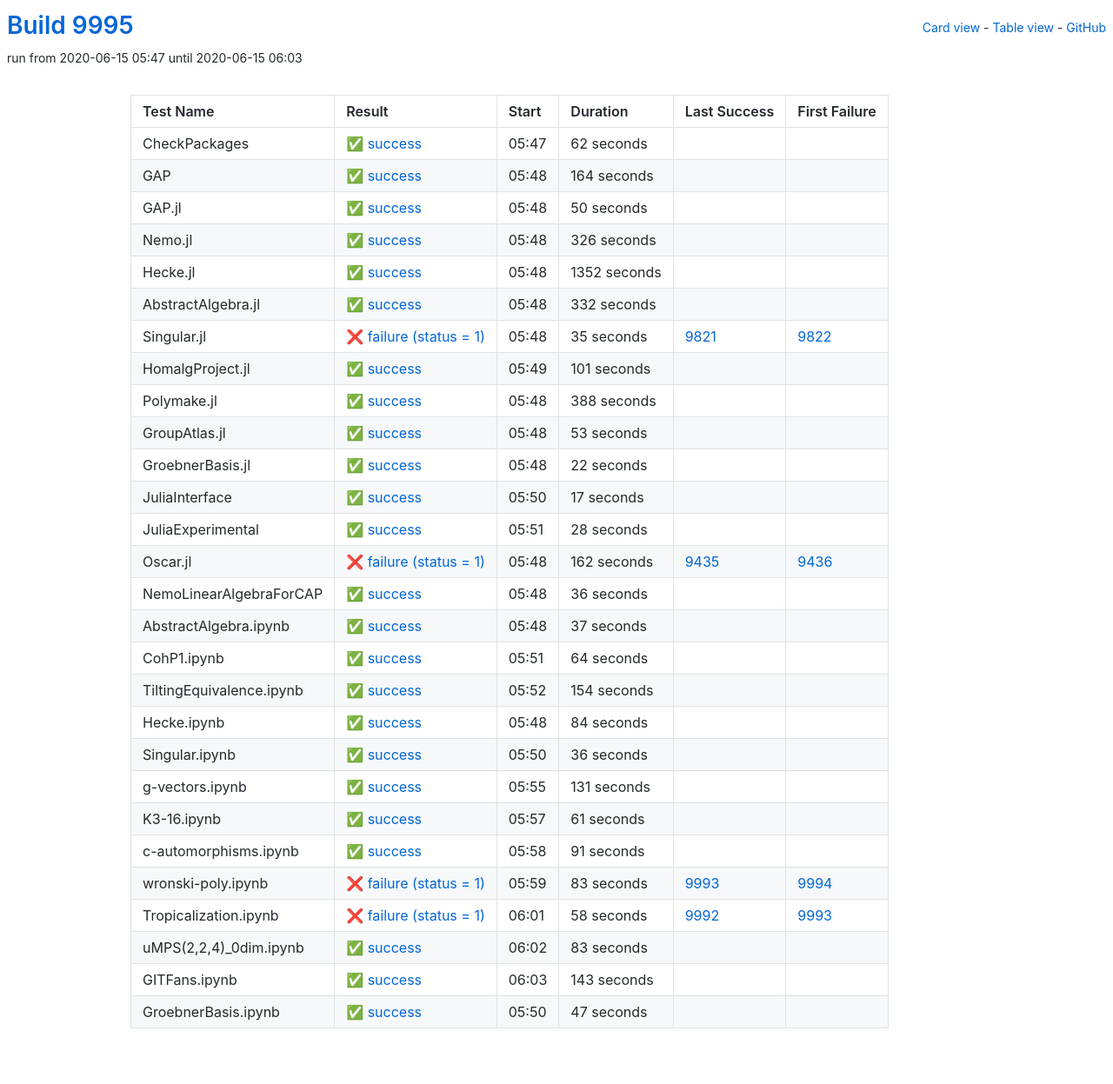
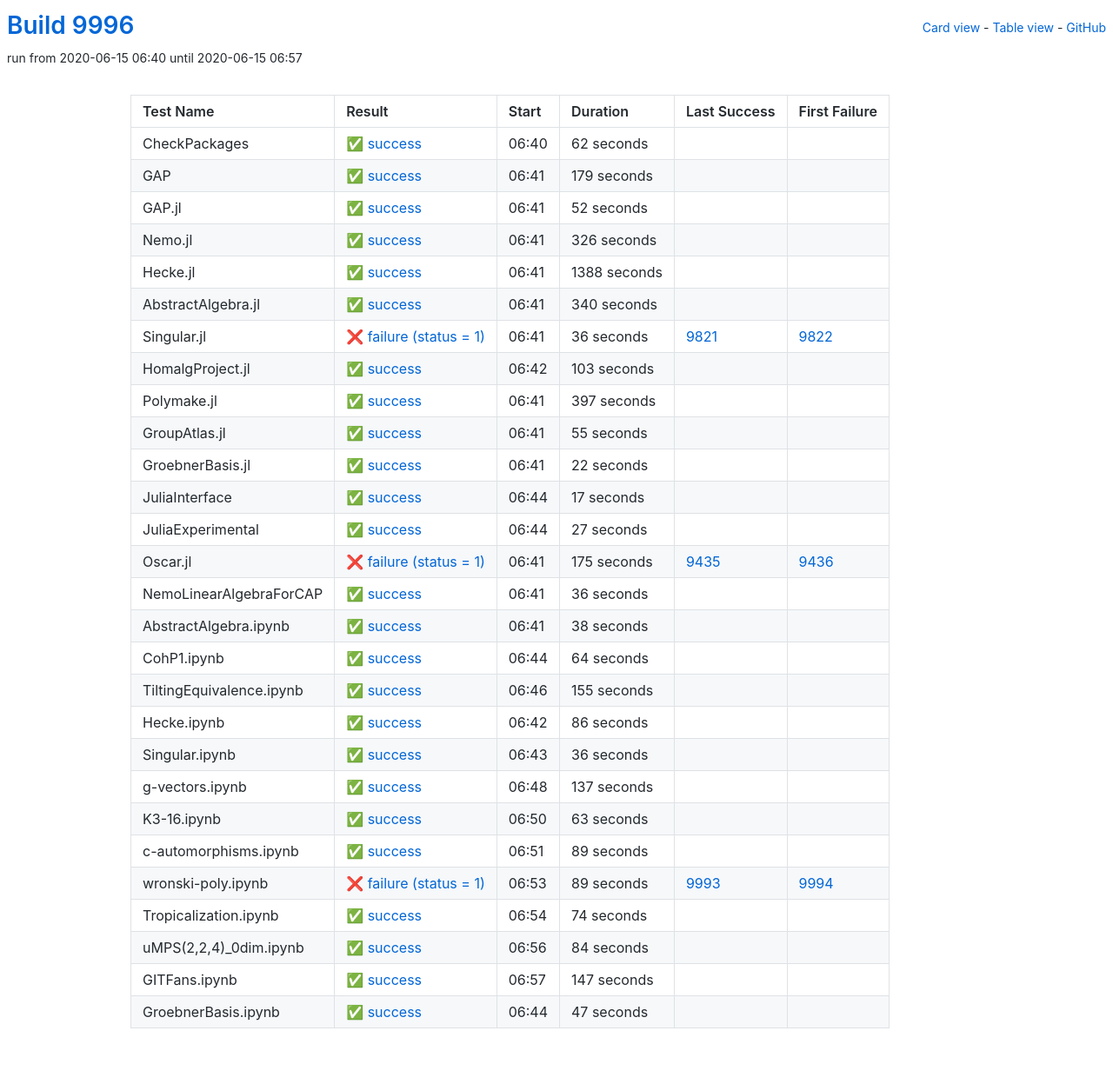
Before and after one commit to oscar-system/oscar-ci-status, a Jekyll site: the page built from table.html, in a window 1280 px wide. Shown: the whole page at 87% size. Built offline with Jekyll 4.4.1, drawn with Linux system fonts in a browser that asks for light colours.

Commit message:
Build #9996

```diff
--- a/_data/ci.yml
+++ b/_data/ci.yml
@@ -1,6 +1,6 @@
 ---
-build: 9995
-build_url: https://oscarci.mathematik.uni-kl.de/job/oscar/9995/
+build: 9996
+build_url: https://oscarci.mathematik.uni-kl.de/job/oscar/9996/
 job: oscar
 organization: oscar-system
 repo: oscar-ci-status
@@ -8,8 +8,8 @@ repourl: https://github.com/oscar-system/oscar-ci-status
 tests:
 - name: CheckPackages
   id: checkpackages
-  log: https://oscarci.mathematik.uni-kl.de/job/oscar/9995/artifact/logs/build-9995/CheckPackages.log
-  start: 2020-06-15 05:47
+  log: https://oscarci.mathematik.uni-kl.de/job/oscar/9996/artifact/logs/build-9996/CheckPackages.log
+  start: 2020-06-15 06:40
   success: true
   exitcode: 0
   status: success
@@ -20,32 +20,32 @@ tests:
   first_failure_url:
 - name: GAP
   id: gap
-  log: https://oscarci.mathematik.uni-kl.de/job/oscar/9995/artifact/logs/build-9995/GAP.log
-  start: 2020-06-15 05:48
+  log: https://oscarci.mathematik.uni-kl.de/job/oscar/9996/artifact/logs/build-9996/GAP.log
+  start: 2020-06-15 06:41
   success: true
   exitcode: 0
   status: success
-  duration: 164
+  duration: 179
   last_success: false
   last_success_url:
   first_failure: false
   first_failure_url:
 - name: GAP.jl
   id: gap-jl
-  log: https://oscarci.mathematik.uni-kl.de/job/oscar/9995/artifact/logs/build-9995/GAP.jl.log
-  start: 2020-06-15 05:48
+  log: https://oscarci.mathematik.uni-kl.de/job/oscar/9996/artifact/logs/build-9996/GAP.jl.log
+  start: 2020-06-15 06:41
   success: true
   exitcode: 0
   status: success
-  duration: 50
+  duration: 52
   last_success: false
   last_success_url:
   first_failure: false
   first_failure_url:
 - name: Nemo.jl
   id: nemo-jl
-  log: https://oscarci.mathematik.uni-kl.de/job/oscar/9995/artifact/logs/build-9995/Nemo.jl.log
-  start: 2020-06-15 05:48
+  log: https://oscarci.mathematik.uni-kl.de/job/oscar/9996/artifact/logs/build-9996/Nemo.jl.log
+  start: 2020-06-15 06:41
   success: true
   exitcode: 0
   status: success
@@ -56,80 +56,80 @@ tests:
   first_failure_url:
 - name: Hecke.jl
   id: hecke-jl
-  log: https://oscarci.mathematik.uni-kl.de/job/oscar/9995/artifact/logs/build-9995/Hecke.jl.log
-  start: 2020-06-15 05:48
+  log: https://oscarci.mathematik.uni-kl.de/job/oscar/9996/artifact/logs/build-9996/Hecke.jl.log
+  start: 2020-06-15 06:41
   success: true
   exitcode: 0
   status: success
-  duration: 1352
+  duration: 1388
   last_success: false
   last_success_url:
   first_failure: false
   first_failure_url:
 - name: AbstractAlgebra.jl
   id: abstractalgebra-jl
-  log: https://oscarci.mathematik.uni-kl.de/job/oscar/9995/artifact/logs/build-9995/AbstractAlgebra.jl.log
-  start: 2020-06-15 05:48
+  log: https://oscarci.mathematik.uni-kl.de/job/oscar/9996/artifact/logs/build-9996/AbstractAlgebra.jl.log
+  start: 2020-06-15 06:41
   success: true
   exitcode: 0
   status: success
-  duration: 332
+  duration: 340
   last_success: false
   last_success_url:
   first_failure: false
   first_failure_url:
 - name: Singular.jl
   id: singular-jl
-  log: https://oscarci.mathematik.uni-kl.de/job/oscar/9995/artifact/logs/build-9995/Singular.jl.log
-  start: 2020-06-15 05:48
+  log: https://oscarci.mathematik.uni-kl.de/job/oscar/9996/artifact/logs/build-9996/Singular.jl.log
+  start: 2020-06-15 06:41
   success: false
   exitcode: 1
   status: failure
-  duration: 35
+  duration: 36
   last_success: 9821
   last_success_url: https://oscarci.mathematik.uni-kl.de/job/oscar/9821/
   first_failure: 9822
   first_failure_url: https://oscarci.mathematik.uni-kl.de/job/oscar/9822/
 - name: HomalgProject.jl
   id: homalgproject-jl
-  log: https://oscarci.mathematik.uni-kl.de/job/oscar/9995/artifact/logs/build-9995/HomalgProject.jl.log
-  start: 2020-06-15 05:49
+  log: https://oscarci.mathematik.uni-kl.de/job/oscar/9996/artifact/logs/build-9996/HomalgProject.jl.log
+  start: 2020-06-15 06:42
   success: true
   exitcode: 0
   status: success
-  duration: 101
+  duration: 103
   last_success: false
   last_success_url:
   first_failure: false
   first_failure_url:
 - name: Polymake.jl
   id: polymake-jl
-  log: https://oscarci.mathematik.uni-kl.de/job/oscar/9995/artifact/logs/build-9995/Polymake.jl.log
-  start: 2020-06-15 05:48
+  log: https://oscarci.mathematik.uni-kl.de/job/oscar/9996/artifact/logs/build-9996/Polymake.jl.log
+  start: 2020-06-15 06:41
   success: true
   exitcode: 0
   status: success
-  duration: 388
+  duration: 397
   last_success: false
   last_success_url:
   first_failure: false
   first_failure_url:
 - name: GroupAtlas.jl
   id: groupatlas-jl
-  log: https://oscarci.mathematik.uni-kl.de/job/oscar/9995/artifact/logs/build-9995/GroupAtlas.jl.log
-  start: 2020-06-15 05:48
+  log: https://oscarci.mathematik.uni-kl.de/job/oscar/9996/artifact/logs/build-9996/GroupAtlas.jl.log
+  start: 2020-06-15 06:41
   success: true
   exitcode: 0
   status: success
-  duration: 53
+  duration: 55
   last_success: false
   last_success_url:
   first_failure: false
   first_failure_url:
 - name: GroebnerBasis.jl
   id: groebnerbasis-jl
-  log: https://oscarci.mathematik.uni-kl.de/job/oscar/9995/artifact/logs/build-9995/GroebnerBasis.jl.log
-  start: 2020-06-15 05:48
+  log: https://oscarci.mathematik.uni-kl.de/job/oscar/9996/artifact/logs/build-9996/GroebnerBasis.jl.log
+  start: 2020-06-15 06:41
   success: true
   exitcode: 0
   status: success
@@ -140,8 +140,8 @@ tests:
   first_failure_url:
 - name: JuliaInterface
   id: juliainterface
-  log: https://oscarci.mathematik.uni-kl.de/job/oscar/9995/artifact/logs/build-9995/JuliaInterface.log
-  start: 2020-06-15 05:50
+  log: https://oscarci.mathematik.uni-kl.de/job/oscar/9996/artifact/logs/build-9996/JuliaInterface.log
+  start: 2020-06-15 06:44
   success: true
   exitcode: 0
   status: success
@@ -152,32 +152,32 @@ tests:
   first_failure_url:
 - name: JuliaExperimental
   id: juliaexperimental
-  log: https://oscarci.mathematik.uni-kl.de/job/oscar/9995/artifact/logs/build-9995/JuliaExperimental.log
-  start: 2020-06-15 05:51
+  log: https://oscarci.mathematik.uni-kl.de/job/oscar/9996/artifact/logs/build-9996/JuliaExperimental.log
+  start: 2020-06-15 06:44
   success: true
   exitcode: 0
   status: success
-  duration: 28
+  duration: 27
   last_success: false
   last_success_url:
   first_failure: false
   first_failure_url:
 - name: Oscar.jl
   id: oscar-jl
-  log: https://oscarci.mathematik.uni-kl.de/job/oscar/9995/artifact/logs/build-9995/Oscar.jl.log
-  start: 2020-06-15 05:48
+  log: https://oscarci.mathematik.uni-kl.de/job/oscar/9996/artifact/logs/build-9996/Oscar.jl.log
+  start: 2020-06-15 06:41
   success: false
   exitcode: 1
   status: failure
-  duration: 162
+  duration: 175
   last_success: 9435
   last_success_url: https://oscarci.mathematik.uni-kl.de/job/oscar/9435/
   first_failure: 9436
   first_failure_url: https://oscarci.mathematik.uni-kl.de/job/oscar/9436/
 - name: NemoLinearAlgebraForCAP
   id: nemolinearalgebraforcap
-  log: https://oscarci.mathematik.uni-kl.de/job/oscar/9995/artifact/logs/build-9995/NemoLinearAlgebraForCAP.log
-  start: 2020-06-15 05:48
+  log: https://oscarci.mathematik.uni-kl.de/job/oscar/9996/artifact/logs/build-9996/NemoLinearAlgebraForCAP.log
+  start: 2020-06-15 06:41
   success: true
   exitcode: 0
   status: success
@@ -188,20 +188,20 @@ tests:
   first_failure_url:
 - name: AbstractAlgebra.ipynb
   id: abstractalgebra-ipynb
-  log: https://oscarci.mathematik.uni-kl.de/job/oscar/9995/artifact/logs/build-9995/AbstractAlgebra.ipynb.log
-  start: 2020-06-15 05:48
+  log: https://oscarci.mathematik.uni-kl.de/job/oscar/9996/artifact/logs/build-9996/AbstractAlgebra.ipynb.log
+  start: 2020-06-15 06:41
   success: true
   exitcode: 0
   status: success
-  duration: 37
+  duration: 38
   last_success: false
   last_success_url:
   first_failure: false
   first_failure_url:
 - name: CohP1.ipynb
   id: cohp1-ipynb
-  log: https://oscarci.mathematik.uni-kl.de/job/oscar/9995/artifact/logs/build-9995/CohP1.ipynb.log
-  start: 2020-06-15 05:51
+  log: https://oscarci.mathematik.uni-kl.de/job/oscar/9996/artifact/logs/build-9996/CohP1.ipynb.log
+  start: 2020-06-15 06:44
   success: true
   exitcode: 0
   status: success
@@ -212,32 +212,32 @@ tests:
   first_failure_url:
 - name: TiltingEquivalence.ipynb
   id: tiltingequivalence-ipynb
-  log: https://oscarci.mathematik.uni-kl.de/job/oscar/9995/artifact/logs/build-9995/TiltingEquivalence.ipynb.log
-  start: 2020-06-15 05:52
+  log: https://oscarci.mathematik.uni-kl.de/job/oscar/9996/artifact/logs/build-9996/TiltingEquivalence.ipynb.log
+  start: 2020-06-15 06:46
   success: true
   exitcode: 0
   status: success
-  duration: 154
+  duration: 155
   last_success: false
   last_success_url:
   first_failure: false
   first_failure_url:
 - name: Hecke.ipynb
   id: hecke-ipynb
-  log: https://oscarci.mathematik.uni-kl.de/job/oscar/9995/artifact/logs/build-9995/Hecke.ipynb.log
-  start: 2020-06-15 05:48
+  log: https://oscarci.mathematik.uni-kl.de/job/oscar/9996/artifact/logs/build-9996/Hecke.ipynb.log
+  start: 2020-06-15 06:42
   success: true
   exitcode: 0
   status: success
-  duration: 84
+  duration: 86
   last_success: false
   last_success_url:
   first_failure: false
   first_failure_url:
 - name: Singular.ipynb
   id: singular-ipynb
-  log: https://oscarci.mathematik.uni-kl.de/job/oscar/9995/artifact/logs/build-9995/Singular.ipynb.log
-  start: 2020-06-15 05:50
+  log: https://oscarci.mathematik.uni-kl.de/job/oscar/9996/artifact/logs/build-9996/Singular.ipynb.log
+  start: 2020-06-15 06:43
   success: true
   exitcode: 0
   status: success
@@ -248,92 +248,92 @@ tests:
   first_failure_url:
 - name: g-vectors.ipynb
   id: g-vectors-ipynb
-  log: https://oscarci.mathematik.uni-kl.de/job/oscar/9995/artifact/logs/build-9995/g-vectors.ipynb.log
-  start: 2020-06-15 05:55
+  log: https://oscarci.mathematik.uni-kl.de/job/oscar/9996/artifact/logs/build-9996/g-vectors.ipynb.log
+  start: 2020-06-15 06:48
   success: true
   exitcode: 0
   status: success
-  duration: 131
+  duration: 137
   last_success: false
   last_success_url:
   first_failure: false
   first_failure_url:
 - name: K3-16.ipynb
   id: k3-16-ipynb
-  log: https://oscarci.mathematik.uni-kl.de/job/oscar/9995/artifact/logs/build-9995/K3-16.ipynb.log
-  start: 2020-06-15 05:57
+  log: https://oscarci.mathematik.uni-kl.de/job/oscar/9996/artifact/logs/build-9996/K3-16.ipynb.log
+  start: 2020-06-15 06:50
   success: true
   exitcode: 0
   status: success
-  duration: 61
+  duration: 63
   last_success: false
   last_success_url:
   first_failure: false
   first_failure_url:
 - name: c-automorphisms.ipynb
   id: c-automorphisms-ipynb
-  log: https://oscarci.mathematik.uni-kl.de/job/oscar/9995/artifact/logs/build-9995/c-automorphisms.ipynb.log
-  start: 2020-06-15 05:58
+  log: https://oscarci.mathematik.uni-kl.de/job/oscar/9996/artifact/logs/build-9996/c-automorphisms.ipynb.log
+  start: 2020-06-15 06:51
   success: true
   exitcode: 0
   status: success
-  duration: 91
+  duration: 89
   last_success: false
   last_success_url:
   first_failure: false
   first_failure_url:
 - name: wronski-poly.ipynb
   id: wronski-poly-ipynb
-  log: https://oscarci.mathematik.uni-kl.de/job/oscar/9995/artifact/logs/build-9995/wronski-poly.ipynb.log
-  start: 2020-06-15 05:59
+  log: https://oscarci.mathematik.uni-kl.de/job/oscar/9996/artifact/logs/build-9996/wronski-poly.ipynb.log
+  start: 2020-06-15 06:53
   success: false
   exitcode: 1
   status: failure
-  duration: 83
+  duration: 89
   last_success: 9993
   last_success_url: https://oscarci.mathematik.uni-kl.de/job/oscar/9993/
   first_failure: 9994
   first_failure_url: https://oscarci.mathematik.uni-kl.de/job/oscar/9994/
 - name: Tropicalization.ipynb
   id: tropicalization-ipynb
-  log: https://oscarci.mathematik.uni-kl.de/job/oscar/9995/artifact/logs/build-9995/Tropicalization.ipynb.log
-  start: 2020-06-15 06:01
-  success: false
-  exitcode: 1
-  status: failure
-  duration: 58
-  last_success: 9992
-  last_success_url: https://oscarci.mathematik.uni-kl.de/job/oscar/9992/
-  first_failure: 9993
-  first_failure_url: https://oscarci.mathematik.uni-kl.de/job/oscar/9993/
-- name: uMPS(2,2,4)_0dim.ipynb
-  id: umps-2-2-4-0dim-ipynb
-  log: https://oscarci.mathematik.uni-kl.de/job/oscar/9995/artifact/logs/build-9995/uMPS-2-2-4-_0dim.ipynb.log
-  start: 2020-06-15 06:02
+  log: https://oscarci.mathematik.uni-kl.de/job/oscar/9996/artifact/logs/build-9996/Tropicalization.ipynb.log
+  start: 2020-06-15 06:54
   success: true
   exitcode: 0
   status: success
-  duration: 83
+  duration: 74
+  last_success: false
+  last_success_url:
+  first_failure: false
+  first_failure_url:
+- name: uMPS(2,2,4)_0dim.ipynb
+  id: umps-2-2-4-0dim-ipynb
+  log: https://oscarci.mathematik.uni-kl.de/job/oscar/9996/artifact/logs/build-9996/uMPS-2-2-4-_0dim.ipynb.log
+  start: 2020-06-15 06:56
+  success: true
+  exitcode: 0
+  status: success
+  duration: 84
   last_success: false
   last_success_url:
   first_failure: false
   first_failure_url:
 - name: GITFans.ipynb
   id: gitfans-ipynb
-  log: https://oscarci.mathematik.uni-kl.de/job/oscar/9995/artifact/logs/build-9995/GITFans.ipynb.log
-  start: 2020-06-15 06:03
+  log: https://oscarci.mathematik.uni-kl.de/job/oscar/9996/artifact/logs/build-9996/GITFans.ipynb.log
+  start: 2020-06-15 06:57
   success: true
   exitcode: 0
   status: success
-  duration: 143
+  duration: 147
   last_success: false
   last_success_url:
   first_failure: false
   first_failure_url:
 - name: GroebnerBasis.ipynb
   id: groebnerbasis-ipynb
-  log: https://oscarci.mathematik.uni-kl.de/job/oscar/9995/artifact/logs/build-9995/GroebnerBasis.ipynb.log
-  start: 2020-06-15 05:50
+  log: https://oscarci.mathematik.uni-kl.de/job/oscar/9996/artifact/logs/build-9996/GroebnerBasis.ipynb.log
+  start: 2020-06-15 06:44
   success: true
   exitcode: 0
   status: success
```
Also changed, not shown: README.md.
